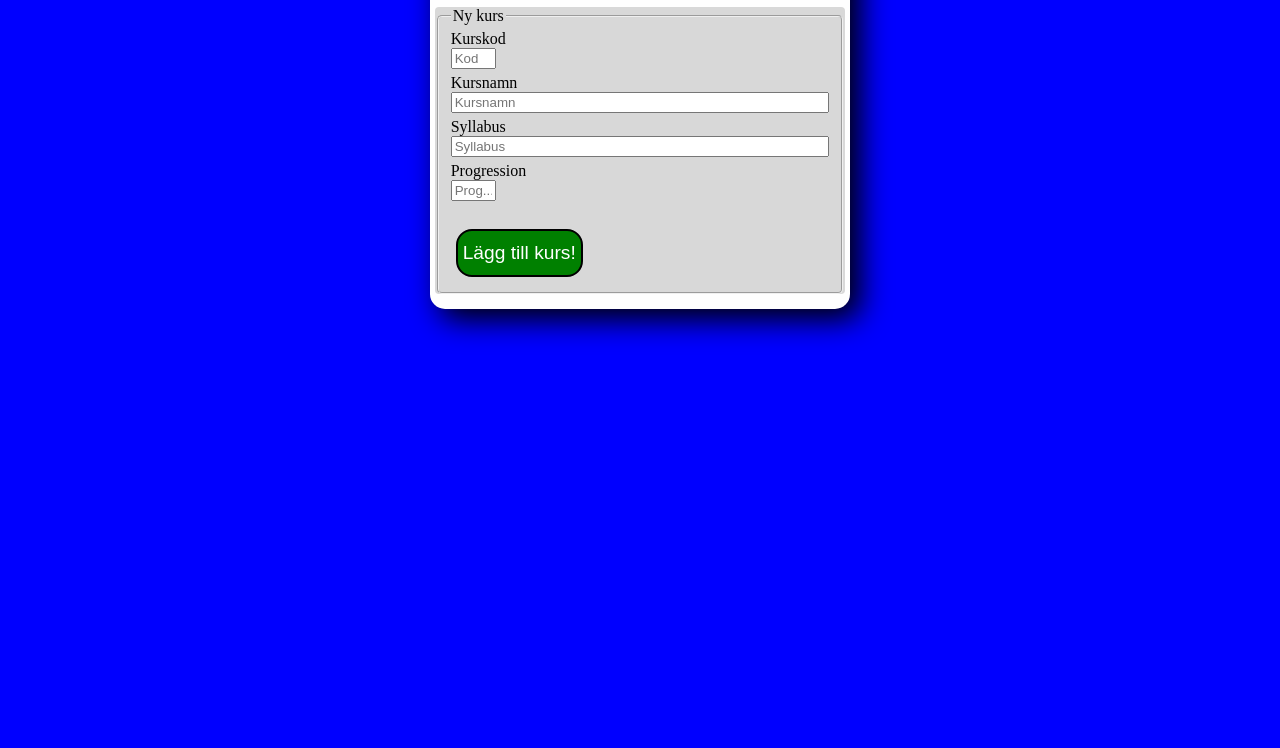
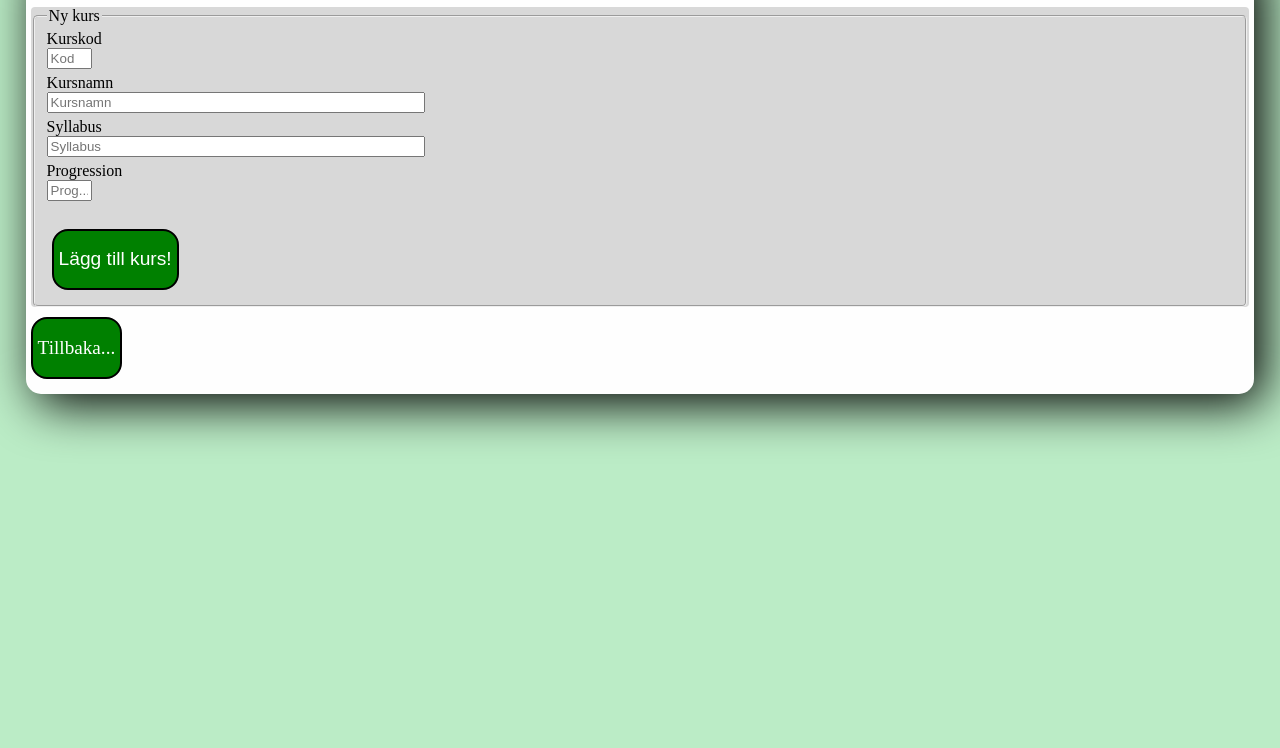
Before and after one commit to Bakko50B/TS_Moment1, a plain HTML site: page insert.html in a window 1280 px wide. Shown: the part 73-821 px from the top of the page. Drawn offline with Linux system fonts and the light colour scheme.

Commit message:
css kan vara knepigt. Jobbat mned useendet på body och main. Det blev en konstig rand. fixat nu

```diff
--- a/css/style.css
+++ b/css/style.css
@@ -1,21 +1,20 @@
-html,
 body {
     height: 100vh;
     width: 100vw;
-    background-color: blue;
+    background-color: rgba(140, 224, 158, 0.584);
     margin: 0;
-    padding: 0;
     box-sizing: border-box;
 }
 
 main {
+    /* margin-top: 3rem; */
     margin: 0 auto;
-    width: fit-content;
+    width: 96%;
     max-width: 1600px;
     height: fit-content;
     background-color: #fefefe;
     padding-bottom: 10px;
-    box-shadow: 10px 10px 30px black;
+    box-shadow: 10px 10px 50px black;
     border-radius: 15px;
 }
 
@@ -76,10 +75,10 @@ form {
     padding: 5px;
     border-radius: 1rem;
     width: fit-content;
-    height: 3rem;
+    height: 3.8rem;
     background-color: green;
     color: white;
-    line-height: 3rem;
+    line-height: 3.8rem;
     text-decoration: none;
     font-size: 1.2rem;
     transition: .7s linear;
@@ -115,7 +114,7 @@ input {
 
 @media screen and (max-width: 700px) {
     main {
-        width: 100%;
+        width: 96%;
     }
 
     table {
--- a/insert.html
+++ b/insert.html
@@ -33,6 +33,7 @@
                 <button type="submit" id="insertbtn">Lägg till kurs!</button>
             </fieldset>
         </form>
+        <a href="/index.html" class="button">Tillbaka...</a>
     </main>
 </body>
 
```
